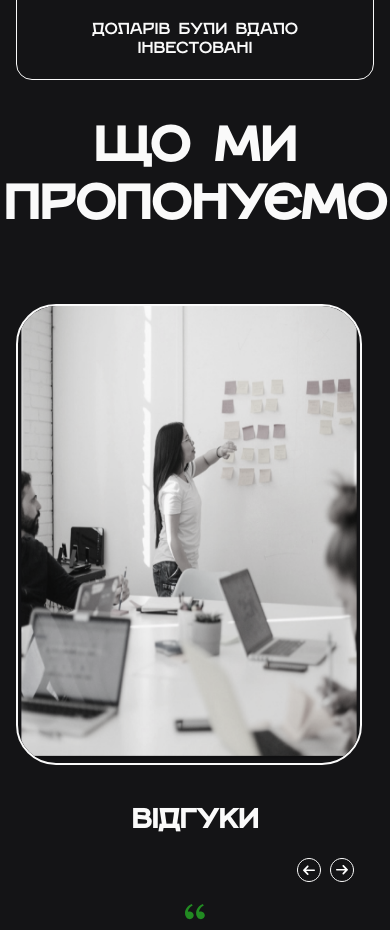
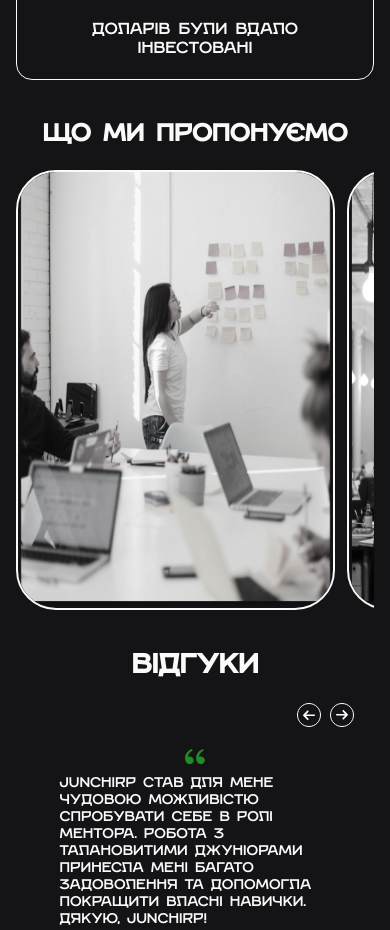
Before and after one commit to junchirp/junchirp, a Next.js app: page /en in a window 390 px wide. Shown: the part 3560-4490 px from the top of the page. Built offline with nearby package versions, Linux system fonts and the light colour scheme; no server answers.

Commit message:
refactor to the mobile first - what we offer section

```diff
--- a/src/components/Home/WhatWeOffer/whatWeOffer.module.scss
+++ b/src/components/Home/WhatWeOffer/whatWeOffer.module.scss
@@ -5,88 +5,87 @@
   box-sizing: border-box;
   position: relative;
 
-  @include mediaMaxQuery($screen-size-l) {
-    width: 456px;
-    height: 540px;
+  width: 319px;
+  height: 440px;
+  scroll-snap-align: start;
+
+  @include mediaQuery($screen-size-s) {
+    width: 346px;
+    height: 461px;
   }
 
-  @include mediaMaxQuery($screen-size-m) {
+  @include mediaQuery($screen-size-m) {
     width: 391px;
     height: 454px;
   }
 
-  @include mediaMaxQuery($screen-size-s) {
-    width: 346px;
-    height: 461px;
-  }
-
-  @include mediaMaxQuery($screen-size-xs) {
-    width: 319px;
-    height: 440px;
-    scroll-snap-align: start;
+  @include mediaQuery($screen-size-l) {
+    width: 456px;
+    height: 540px;
   }
 }
 
 .img {
   box-sizing: border-box;
-  width: 584px;
-  height: 640px;
+
   border-radius: 40px;
   border: 2px solid var(--color);
 
-  @include mediaMaxQuery($screen-size-l) {
+  width: 319px;
+  height: 440px;
+
+  @include mediaQuery($screen-size-s) {
+    width: 346px;
+    height: 461px;
+  }
+
+  @include mediaQuery($screen-size-m) {
+    width: 391px;
+    height: 454px;
+  }
+
+  @include mediaQuery($screen-size-l) {
     width: 456px;
     height: 540px;
   }
 
-  @include mediaMaxQuery($screen-size-m) {
-    width: 391px;
-    height: 454px;
-  }
-
-  @include mediaMaxQuery($screen-size-s) {
-    width: 346px;
-    height: 461px;
-  }
-
-  @include mediaMaxQuery($screen-size-xs) {
-    width: 319px;
-    height: 440px;
+  @include mediaQuery($screen-size-xl) {
+    width: 584px;
+    height: 640px;
   }
 }
 
 .list {
   @include flexCenter();
-  gap: 24px;
+
   flex-wrap: wrap;
-  row-gap: 40px;
 
-  @include mediaMaxQuery($screen-size-l) {
-    row-gap: 32px;
-    gap: 12px;
+  column-gap: 12px;
+  overflow-x: scroll;
+  flex-wrap: nowrap;
+  justify-content: flex-start;
+  overflow-y: hidden;
+
+  @include mediaQuery($screen-size-s) {
+    row-gap: 40px;
+    column-gap: 16px;
+    overflow-x: visible; /* Cancel horizontal scrolling */
+    flex-wrap: wrap; /* Allow items to wrap */
+    justify-content: center; /* Align items as needed */
+    overflow-y: visible; /* Cancel y-axis overflow hiding */
   }
 
-  @include mediaMaxQuery($screen-size-m) {
-    gap: 16px;
+  @include mediaQuery($screen-size-m) {
+    column-gap: 12px;
   }
 
-  @include mediaMaxQuery($screen-size-s) {
-    gap: 16px;
-    row-gap: 30px;
+  @include mediaQuery($screen-size-l) {
+    row-gap: 32px;
+    column-gap: 24px;
   }
 
-  @include mediaBetweenQuery($screen-size-xs, $screen-size-s) {
-    overflow-x: scroll;
-    flex-wrap: nowrap;
-    justify-content: start;
-    overflow-y: hidden;
-  }
-
-  @include mediaMaxQuery($screen-size-xs) {
-    overflow-x: scroll;
-    flex-wrap: nowrap;
-    justify-content: start;
-    overflow-y: hidden;
+  @include mediaQuery($screen-size-xl) {
+    row-gap: 40px;
   }
 
   &::-webkit-scrollbar {
@@ -95,62 +94,66 @@
 }
 
 .title {
-  margin-bottom: 92px;
-  @include font(112px, 2vw, 112px, 700, 136px);
   @include flexCenter();
   text-align: center;
+  // margin-bottom перевірений з макетом
+  @include font(24px, 2vw, 24px, 700, 30px);
+  margin-bottom: 20px;
 
-  @include mediaMaxQuery($screen-size-l) {
-    @include font(80px, 2vw, 80px, 700, 98px);
-    margin-bottom: 44px;
-  }
-
-  @include mediaMaxQuery($screen-size-m) {
-    @include font(70px, 2vw, 70px, 700, 85px);
+  @include mediaQuery($screen-size-s) {
+    @include font(48px, 2vw, 48px, 700, 58px);
     margin-bottom: 40px;
   }
 
-  @include mediaMaxQuery($screen-size-s) {
-    @include font(48px, 2vw, 48px, 700, 58px);
-    margin-bottom: 68px;
+  @include mediaQuery($screen-size-m) {
+    @include font(70px, 2vw, 70px, 700, 85px);
   }
 
-  @include mediaMaxQuery($screen-size-xs) {
-    @include font(24px, 2vw, 24px, 700, 30px);
-    margin-bottom: 53px;
+  @include mediaQuery($screen-size-l) {
+    @include font(80px, 2vw, 80px, 700, 98px);
+    margin-bottom: 48px;
+  }
+
+  @include mediaQuery($screen-size-xl) {
+    margin-bottom: 50px;
+    @include font(112px, 2vw, 112px, 700, 136px);
   }
 }
 
 .layer {
   position: absolute;
-  top: 78px;
+
   background: linear-gradient(90deg, #141416 0%, #124713 100%);
   width: 100%;
+
+  height: 100%;
+  top: 0;
+
   border-radius: 40px;
   border: 2px solid var(--color);
-  height: calc(100% - 78px);
+
   transform: scaleY(0);
   transform-origin: bottom;
   transition: transform 0.5s ease-in-out;
 
-  @include mediaMaxQuery($screen-size-l) {
+  @include mediaQuery($screen-size-s) {
+    height: calc(100% - 48px);
+    top: 48px;
+  }
+
+  @include mediaQuery($screen-size-m) {
+    height: calc(100% - 75px);
+    top: 75px;
+  }
+
+  @include mediaQuery($screen-size-l) {
     height: calc(100% - 55px);
     top: 55px;
   }
 
-  @include mediaMaxQuery($screen-size-m) {
-    height: calc(100% - 75px);
-    top: 75px;
-  }
-
-  @include mediaMaxQuery($screen-size-s) {
-    height: calc(100% - 48px);
-    top: 48px;
-  }
-
-  @include mediaMaxQuery($screen-size-s) {
-    height: 100%;
-    top: 0;
+  @include mediaQuery($screen-size-xl) {
+    top: 78px;
+    height: calc(100% - 78px);
   }
 
   .card:hover & {
@@ -158,80 +161,93 @@
   }
 
   &__info {
-    padding: 20px 40px 0px 40px;
+    padding: 45px 20px 0px 20px;
 
-    @include mediaMaxQuery($screen-size-l) {
+    @include mediaQuery($screen-size-s) {
+      padding: 24px 24px 0px 24px;
+    }
+
+    @include mediaQuery($screen-size-m) {
+      padding: 20px 20px 0px 20px;
+    }
+
+    @include mediaQuery($screen-size-l) {
       padding: 20px 32px 0px 32px;
     }
 
-    @include mediaMaxQuery($screen-size-m) {
-      padding: 20px 20px 0px 20px;
-    }
-
-    @include mediaMaxQuery($screen-size-s) {
-      padding: 24px 24px 0px 24px;
-    }
-
-    @include mediaMaxQuery($screen-size-xs) {
-      padding: 45px 20px 0px 20px;
+    @include mediaQuery($screen-size-xl) {
+      padding: 20px 40px 0px 40px;
     }
   }
 
   &__title {
     text-align: left;
     @include flexCenter();
-    @include font(40px, 2vw, 40px, 400, 49px);
-    margin-bottom: 24px;
+
+    // margin-bottom checked with figma
+
+    @include font(20px, 2vw, 20px, 500, 24px);
+    margin-bottom: 12px;
+
     box-sizing: border-box;
 
-    @include mediaMaxQuery($screen-size-l) {
+    @include mediaQuery($screen-size-s) {
+      @include font(24px, 2vw, 24px, 500, 30px);
+      margin-bottom: 18px;
+    }
+
+    @include mediaQuery($screen-size-m) {
+      @include font(24px, 2vw, 24px, 500, 30px);
+    }
+
+    @include mediaQuery($screen-size-l) {
       @include font(32px, 2vw, 32px, 500, 39px);
       margin-bottom: 16px;
     }
 
-    @include mediaMaxQuery($screen-size-m) {
-      @include font(24px, 2vw, 24px, 500, 30px);
-      margin-bottom: 12px;
-    }
-
-    @include mediaMaxQuery($screen-size-s) {
-      @include font(20px, 2vw, 20px, 500, 24px);
-      margin-bottom: 20px;
+    @include mediaQuery($screen-size-xl) {
+      @include font(40px, 2vw, 40px, 400, 49px);
+      margin-bottom: 24px;
     }
   }
 
   &__description {
-    margin-bottom: 16px;
-    @include font(24px, 2vw, 24px, 400, 30px);
+    @include font(14px, 2vw, 14px, 400, 17px);
+    // margin-bottom checked with figma
+    margin-bottom: 12px;
+
     text-align: center;
 
-    @include mediaMaxQuery($screen-size-l) {
-      @include font(20px, 2vw, 20px, 400, 25px);
+    @include mediaQuery($screen-size-s) {
+      margin-bottom: 18px;
     }
 
-    @include mediaMaxQuery($screen-size-m) {
+    @include mediaQuery($screen-size-m) {
       @include font(16px, 2vw, 16px, 400, 20px);
     }
 
-    @include mediaMaxQuery($screen-size-s) {
-      margin-bottom: 12px;
+    @include mediaQuery($screen-size-l) {
+      @include font(20px, 2vw, 20px, 400, 25px);
+      margin-bottom: 16px;
     }
-    @include mediaMaxQuery($screen-size-xs) {
-      @include font(14px, 2vw, 14px, 400, 17px);
-      margin-bottom: 16px;
+
+    @include mediaQuery($screen-size-xl) {
+      @include font(24px, 2vw, 24px, 400, 30px);
+      margin-bottom: 24px;
     }
   }
 
   &__text {
-    @include font(18px, 2vw, 18px, 400, 21px);
+    @include font(12px, 2vw, 12px, 400, 13px);
+
     text-align: left;
 
-    @include mediaMaxQuery($screen-size-l) {
+    @include mediaQuery($screen-size-l) {
       @include font(15px, 2vw, 15px, 400, 17px);
     }
 
-    @include mediaMaxQuery($screen-size-m) {
-      @include font(12px, 2vw, 12px, 400, 13px);
+    @include mediaQuery($screen-size-xl) {
+      @include font(18px, 2vw, 18px, 400, 21px);
     }
   }
 
@@ -242,36 +258,32 @@
     @include flexCenter();
     border: 1px solid var(--color);
     border-radius: 40px;
-    height: 55px;
-    bottom: 20px;
+
     position: absolute;
-    @include font(24px, 2vw, 24px, 600, 28px);
 
-    @include mediaMaxQuery($screen-size-l) {
-      height: 48px;
+    height: 48px;
+    @include font(16px, 2vw, 16px, 600, 21px);
+    bottom: 33px;
+
+    @include mediaQuery($screen-size-s) {
+      height: 40px;
+      @include font(18px, 2vw, 18px, 600, 21px);
     }
 
-    @include mediaMaxQuery($screen-size-m) {
+    @include mediaQuery($screen-size-m) {
       height: 44px;
       bottom: 12px;
       @include font(20px, 2vw, 20px, 600, 23px);
     }
 
-    @include mediaMaxQuery($screen-size-s) {
-      height: 40px;
-      @include font(18px, 2vw, 18px, 600, 21px);
+    @include mediaQuery($screen-size-l) {
+      @include font(24px, 2vw, 24px, 600, 28px);
+      height: 48px;
     }
 
-    @include mediaBetweenQuery($screen-size-xs, $screen-size-s) {
-      height: 48px;
-      @include font(16px, 2vw, 16px, 600, 21px);
-      bottom: 33px;
-    }
-
-    @include mediaMaxQuery($screen-size-xs) {
-      height: 48px;
-      @include font(16px, 2vw, 16px, 600, 21px);
-      bottom: 33px;
+    @include mediaQuery($screen-size-xl) {
+      height: 55px;
+      bottom: 20px;
     }
   }
 
```
